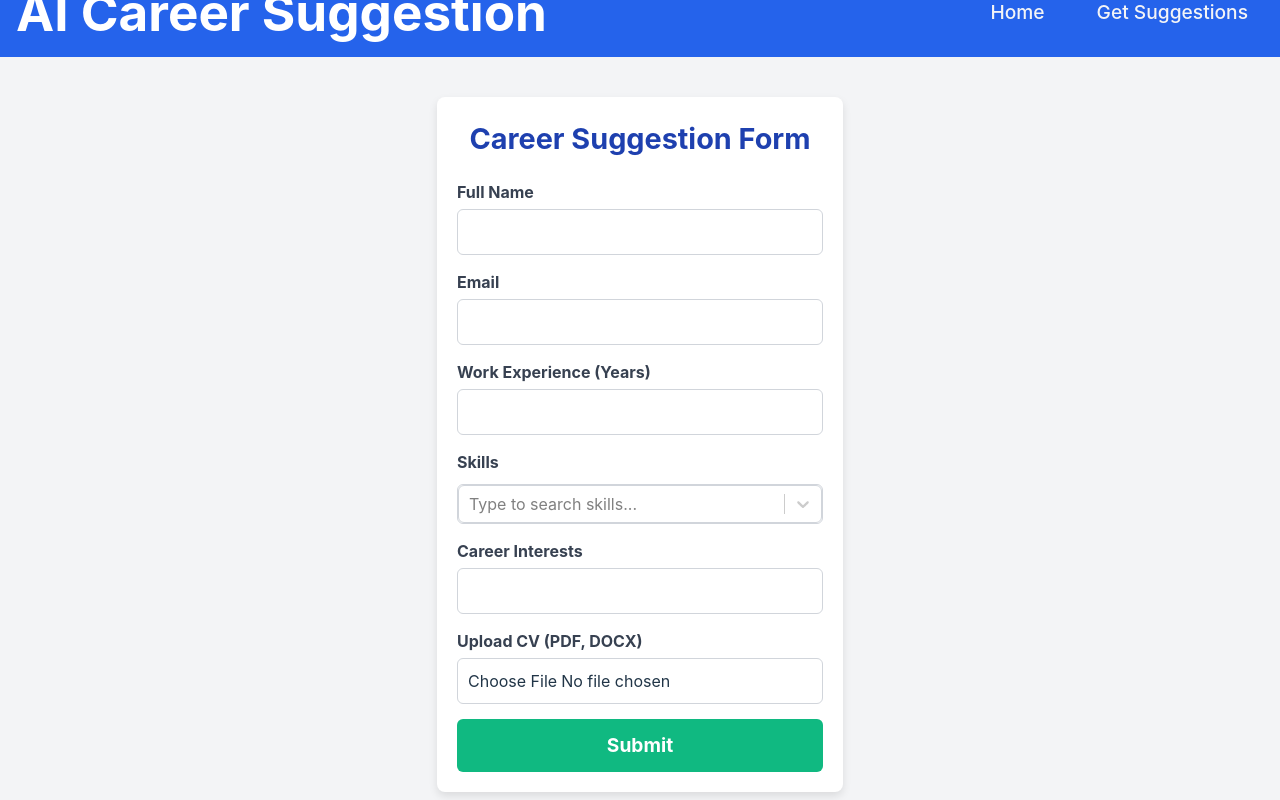
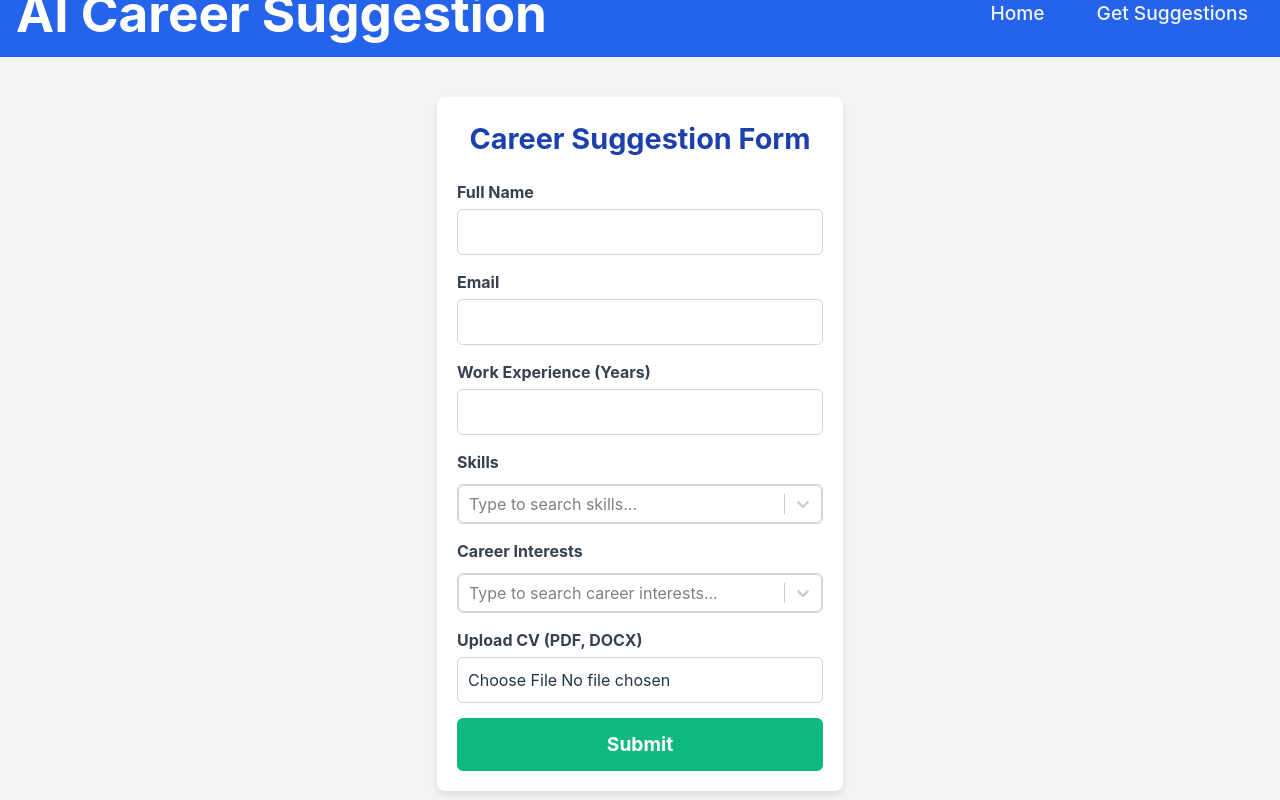
Before and after one commit to adityaroshanpatro/career-suggestion-ai, a React (Vite) app in the folder frontend/: page /form in a window 1280 px wide. Built offline with nearby package versions, Linux system fonts and the light colour scheme.

Commit message:
dropdown for interest

```diff
--- a/frontend/src/components/CareerForm.jsx
+++ b/frontend/src/components/CareerForm.jsx
@@ -8,7 +8,7 @@ export default function CareerForm() {
     email: "",
     experience: "",
     skills: [],
-    interests: "",
+    interests: [],
     cv: null,
   });
 
@@ -32,6 +32,22 @@ export default function CareerForm() {
     { value: "Blockchain", label: "Blockchain" },
   ];
 
+  // Career Interest Options (Predefined Interests List)
+  const interestOptions = [
+    { value: "Software Engineering", label: "Software Engineering" },
+    { value: "Data Science", label: "Data Science" },
+    { value: "AI & Machine Learning", label: "AI & Machine Learning" },
+    { value: "Web Development", label: "Web Development" },
+    { value: "Cybersecurity", label: "Cybersecurity" },
+    { value: "Cloud Computing", label: "Cloud Computing" },
+    { value: "Product Management", label: "Product Management" },
+    { value: "Finance & Investment", label: "Finance & Investment" },
+    { value: "Game Development", label: "Game Development" },
+    { value: "UI/UX Design", label: "UI/UX Design" },
+    { value: "Marketing & Advertising", label: "Marketing & Advertising" },
+    { value: "Entrepreneurship", label: "Entrepreneurship" },
+  ];
+
   // Handle Input Changes
   const handleChange = (e) => {
     const { name, value } = e.target;
@@ -43,6 +59,12 @@ export default function CareerForm() {
   const handleSkillsChange = (selectedOptions) => {
     setFormData({ ...formData, skills: selectedOptions });
     setErrors({ ...errors, skills: "" });
+  };
+
+  // Handle Multi-Select Interests Input
+  const handleInterestsChange = (selectedOptions) => {
+    setFormData({ ...formData, interests: selectedOptions });
+    setErrors({ ...errors, interests: "" });
   };
 
   // Validate Form
@@ -59,7 +81,7 @@ export default function CareerForm() {
       newErrors.experience = "Please enter a valid number for experience";
     }
     if (formData.skills.length === 0) newErrors.skills = "Please select at least one skill";
-    if (!formData.interests.trim()) newErrors.interests = "Career interests are required";
+    if (formData.interests.length === 0) newErrors.interests = "Please select at least one interest";
     if (!formData.cv) newErrors.cv = "Please upload a CV";
 
     setErrors(newErrors);
@@ -114,7 +136,16 @@ export default function CareerForm() {
 
         <div className="form-group">
           <label>Career Interests</label>
-          <input type="text" name="interests" value={formData.interests} onChange={handleChange} required />
+          <Select
+            options={interestOptions}
+            isMulti
+            name="interests"
+            value={formData.interests}
+            onChange={handleInterestsChange}
+            className="select-dropdown"
+            classNamePrefix="select"
+            placeholder="Type to search career interests..."
+          />
           {errors.interests && <p className="error">{errors.interests}</p>}
         </div>
 
```
